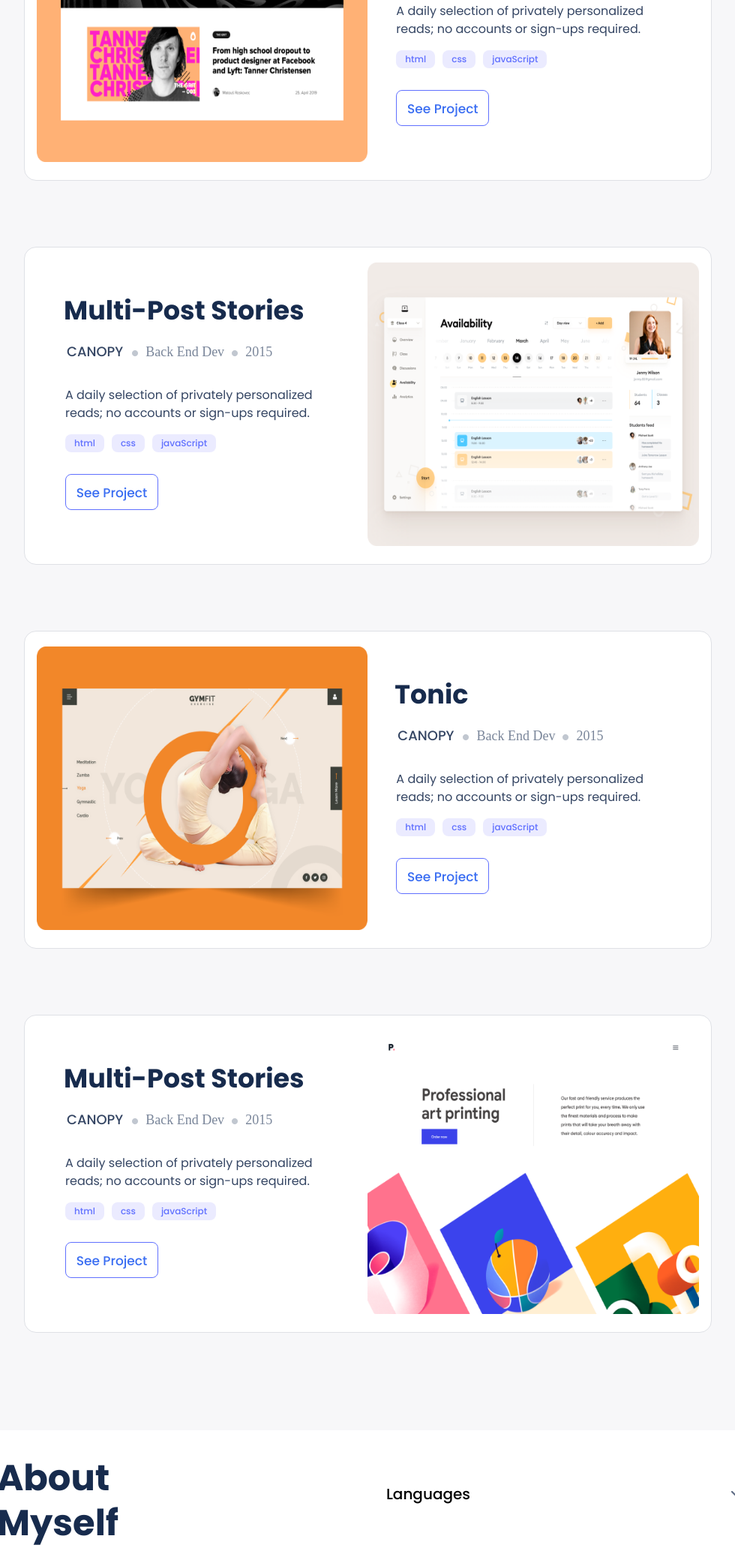
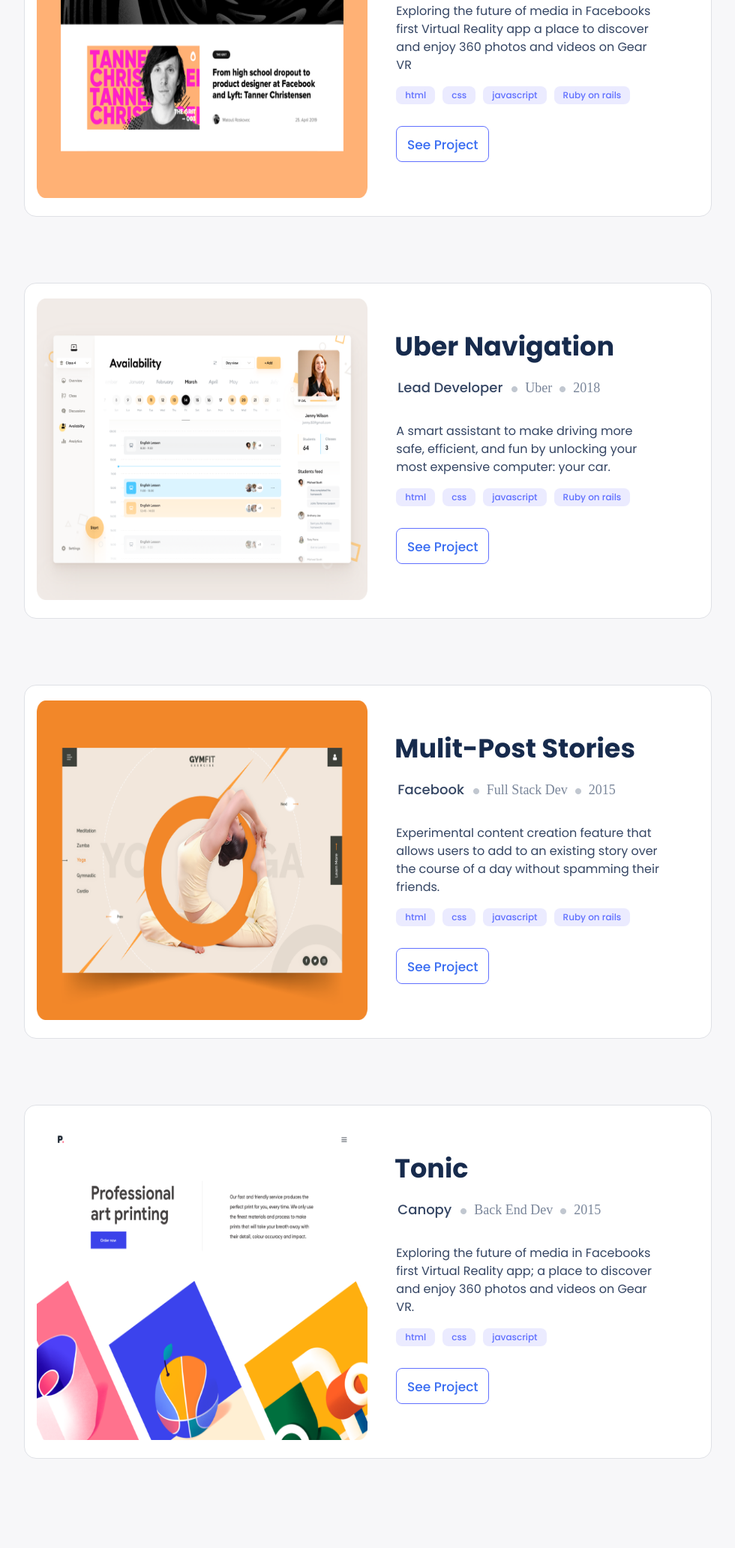
Before and after one commit to harlexkhal/Microverse-Porfolio-Website, a website: page index.html in a window 1280 px wide. Shown: the part 1216-3280 px from the top of the page at 75% size, without its empty margins (190-1170 px from the left). Drawn offline with Linux system fonts and the light colour scheme.

Commit message:
Add project/work section dynamicity from javascript objects

```diff
--- a/index.html
+++ b/index.html
@@ -96,114 +96,7 @@
 
       <section id="Portfolio">
         <ul class="project_contents">
-          <li class="project">
-            <img src="images/project1.png" alt="Project Image 1" />
-            <div class="project_description">
-              <h2 class="project_title">Tonic</h2>
-              <div class="project_info">
-                <p class="project_title_II">CANOPY</p>
-                <ul class="project_job_title_info_container">
-                  <li class="job_title_info">Back End Dev</li>
-                  <li class="job_title_info">2015</li>
-                </ul>
-              </div>
-              <p class="project_full_desc">
-                A daily selection of privately personalized reads; no accounts
-                or sign-ups required.
-              </p>
-              <div class="project_tags_container">
-                <ul class="tags_flex">
-                  <li class="project_tag">html</li>
-                  <li class="project_tag">css</li>
-                  <li class="project_tag">javaScript</li>
-                </ul>
-              </div>
-              <button type="button" class="view_project_btn proj_1">
-                See Project
-              </button>
-            </div>
-          </li>
-          <li class="project reverse_row">
-            <img src="images/project2.png" alt="Project Image 2" />
-            <div class="project_description">
-              <h2 class="project_title">Multi-Post Stories</h2>
-              <div class="project_info">
-                <p class="project_title_II">CANOPY</p>
-                <ul class="project_job_title_info_container">
-                  <li class="job_title_info">Back End Dev</li>
-                  <li class="job_title_info">2015</li>
-                </ul>
-              </div>
-              <p class="project_full_desc">
-                A daily selection of privately personalized reads; no accounts
-                or sign-ups required.
-              </p>
-              <div class="project_tags_container">
-                <ul class="tags_flex">
-                  <li class="project_tag">html</li>
-                  <li class="project_tag">css</li>
-                  <li class="project_tag">javaScript</li>
-                </ul>
-              </div>
-              <button type="button" class="view_project_btn proj_2">
-                See Project
-              </button>
-            </div>
-          </li>
-          <li class="project">
-            <img src="images/project3.png" alt="Project Image 3" />
-            <div class="project_description">
-              <h2 class="project_title">Tonic</h2>
-              <div class="project_info">
-                <p class="project_title_II">CANOPY</p>
-                <ul class="project_job_title_info_container">
-                  <li class="job_title_info">Back End Dev</li>
-                  <li class="job_title_info">2015</li>
-                </ul>
-              </div>
-              <p class="project_full_desc">
-                A daily selection of privately personalized reads; no accounts
-                or sign-ups required.
-              </p>
-              <div class="project_tags_container">
-                <ul class="tags_flex">
-                  <li class="project_tag">html</li>
-                  <li class="project_tag">css</li>
-                  <li class="project_tag">javaScript</li>
-                </ul>
-              </div>
-              <button type="button" class="view_project_btn proj_3">
-                See Project
-              </button>
-            </div>
-          </li>
-          <li class="project reverse_row">
-            <img src="images/project4.png" alt="Project Image 4" />
-            <div class="project_description">
-              <h2 class="project_title">Multi-Post Stories</h2>
-              <div class="project_info">
-                <p class="project_title_II">CANOPY</p>
-                <ul class="project_job_title_info_container">
-                  <li class="job_title_info">Back End Dev</li>
-                  <li class="job_title_info">2015</li>
-                </ul>
-              </div>
-              <p class="project_full_desc">
-                A daily selection of privately personalized reads; no accounts
-                or sign-ups required.
-              </p>
-              <div class="project_tags_container">
-                <ul class="tags_flex">
-                  <li class="project_tag">html</li>
-                  <li class="project_tag">css</li>
-                  <li class="project_tag">javaScript</li>
-                </ul>
-              </div>
-              <button type="button" class="view_project_btn proj_4">
-                See Project
-              </button>
-            </div>
-          </li>
+          <!--Dynamic Project Contents-->
         </ul>
       </section>
 
@@ -359,11 +252,12 @@
         </div>
       </section>
     </main>
+
     <div class="modal vanish">
       <div class="modal-content">
         <span class="close">&times;</span>
         <h2 class="project_title open_view_proj_title">
-          <!--Dynamic DOM content Name-->Project Name
+          <!--Dynamic DOM content Name-->.
         </h2>
         <div class="project_info open_view_proj_info">
           <p class="project_title_II">CANOPY</p>
@@ -389,14 +283,14 @@
                <ul class="btn_child_flex">
                 <li class="btn_li">
                   <form class= "btn_see_live" action="#">
-                    <button type="button" class="view_project_btn view_btn_1">
+                    <button type="submit" class="view_project_btn view_btn_1">
                       See live <img src="images/see_live_btn.png" alt="hamburger menu" class="btn_icon"/>
                     </button>
                   </form>>
                 </li>
                 <li class="btn_li">
                   <form class="btn_view_src" action="#">
-                    <button type="button" class="view_project_btn">
+                    <button type="submit" class="view_project_btn">
                       See Source <img src="images/see_source_btn.png" alt="hamburger menu" class="btn_icon"/>
                     </button>
                   </form>
--- a/script.js
+++ b/script.js
@@ -24,11 +24,8 @@
   menuLink.addEventListener('click', closeMenu);
 });
 
-// Pop-up modal implementation
-const btnProjectOne = document.querySelector('.proj_1');
-const btnProjectTwo = document.querySelector('.proj_2');
-const btnProjectThree = document.querySelector('.proj_3');
-const btnProjectFour = document.querySelector('.proj_4');
+// Project section dynamic load and pop-up window implementation
+const projectSectionDom = document.querySelector('.project_contents');
 
 const popupModal = document.querySelector('.modal');
 const closeModal = document.querySelector('.close');
@@ -39,51 +36,96 @@
 const demoLinkDom = document.querySelector('.btn_see_live');
 const projectImageLinkDom = document.querySelector('.view_proj_img');
 
-const firstProject = {
+const projectsArray = [
+  {
+    name: 'Facebook 360',
+    description: 'Exploring the future of media in Facebooks first Virtual Reality app a place to discover and enjoy 360 photos and videos on Gear VR',
+    imageLink: 'images/project1.png',
+    technologies: ['html', 'css', 'javascript', 'Ruby on rails'],
+    role: 'Full Stack Dev',
+    company: 'Facebook',
+    year: '2015',
+    sourceLink: 'https://github.com/harlexkhal/Microverse-Porfolio-Website',
+    demoLink: 'https://harlexkhal.github.io/Microverse-Porfolio-Website/',
+  },
+  {
+    name: 'Uber Navigation',
+    description: 'A smart assistant to make driving more safe, efficient, and fun by unlocking your most expensive computer: your car.',
+    imageLink: 'images/project2.png',
+    technologies: ['html', 'css', 'javascript', 'Ruby on rails'],
+    role: 'Uber',
+    company: 'Lead Developer',
+    year: '2018',
+    sourceLink: 'https://github.com/harlexkhal/Microverse-Porfolio-Website',
+    demoLink: 'https://harlexkhal.github.io/Microverse-Porfolio-Website/',
+  },
+  {
+    name: 'Mulit-Post Stories',
+    description: 'Experimental content creation feature that allows users to add to an existing story over the course of a day without spamming their friends.',
+    imageLink: 'images/project3.png',
+    technologies: ['html', 'css', 'javascript', 'Ruby on rails'],
+    role: 'Full Stack Dev',
+    company: 'Facebook',
+    year: '2015',
+    sourceLink: 'https://github.com/harlexkhal/Microverse-Porfolio-Website',
+    demoLink: 'https://harlexkhal.github.io/Microverse-Porfolio-Website/',
+  },
+  {
     name: 'Tonic',
-  description: 'A daily selection of privately personalized reads; no accounts or sign-ups required.',
-  imageLink: 'images/project1.png',
-  technologies: ['html', 'css', 'javascript'],
-  sourceLink: '#',
-  demoLink: '#',
-};
-
-const secondProject = {
-  name: 'Multi-Post Stories',
-  description: 'A daily selection of privately personalized reads; no accounts or sign-ups required.',
-  imageLink: 'images/project2.png',
-  technologies: ['html', 'css', 'javascript'],
-  sourceLink: '#',
-  demoLink: '#',
-};
-
-const thirdProject = {
-  name: 'Tonic',
-  description: 'A daily selection of privately personalized reads; no accounts or sign-ups required.',
-  imageLink: 'images/project3.png',
-  technologies: ['html', 'css', 'javascript'],
-  sourceLink: '#',
-  demoLink: '#',
-};
-
-const fourthProject = {
-  name: 'Multi-Post Stories',
-  description: 'A daily selection of privately personalized reads; no accounts or sign-ups required.',
+    description: 'Exploring the future of media in Facebooks first Virtual Reality app; a place to discover and enjoy 360 photos and videos on Gear VR.',
     imageLink: 'images/project4.png',
     technologies: ['html', 'css', 'javascript'],
-  sourceLink: '#',
-  demoLink: '#',
-};
+    role: 'Back End Dev',
+    company: 'Canopy',
+    year: '2015',
+    sourceLink: 'https://github.com/harlexkhal/Microverse-Porfolio-Website',
+    demoLink: 'https://harlexkhal.github.io/Microverse-Porfolio-Website/',
+  },
+];
 
-btnProjectOne.addEventListener('click', () => {
-  nameDom.innerHTML = firstProject.name;
-  descriptionDom.innerHTML = firstProject.description;
-  projectImageLinkDom.src = firstProject.imageLink;
-  sourceLinkDom.action = firstProject.sourceLink;
-  demoLinkDom.action = firstProject.demoLink;
+(() => {
+  projectSectionDom.innerHTML = '';
+  for (let i = 0; i < projectsArray.length; i += 1) {
+    let techlist = '';
+    for (let j = 0; j < projectsArray[i].technologies.length; j += 1) {
+      techlist = `${techlist}<li class="project_tag">${projectsArray[i].technologies[j]}</li>`;
+    }
+    projectSectionDom.innerHTML = `${projectSectionDom.innerHTML}
+    <li class="project">
+    <img src="${projectsArray[i].imageLink}" alt="Project Image 1" />
+    <div class="project_description">
+      <h2 class="project_title">${projectsArray[i].name}</h2>
+      <div class="project_info">
+        <p class="project_title_II">${projectsArray[i].company}</p>
+        <ul class="project_job_title_info_container">
+          <li class="job_title_info">${projectsArray[i].role}</li>
+          <li class="job_title_info">${projectsArray[i].year}</li>
+        </ul>
+      </div>
+      <p class="project_full_desc">
+       ${projectsArray[i].description}
+      </p>
+      <div class="project_tags_container">
+        <ul class="tags_flex">
+         ${techlist}
+        </ul>
+      </div>
+      <button type="button" class="view_project_btn proj_${i + 1}">
+        See Project
+      </button>
+    </div>
+    </li>`;
+  }
+  for (let i = 0; i < projectsArray.length; i += 1) {
+    document.querySelector(`.proj_${i + 1}`).addEventListener('click', () => {
+      nameDom.innerHTML = projectsArray[i].name;
+      descriptionDom.innerHTML = projectsArray[i].description;
+      projectImageLinkDom.src = projectsArray[i].imageLink;
+      sourceLinkDom.action = projectsArray[i].sourceLink;
+      demoLinkDom.action = projectsArray[i].demoLink;
       technologiesDom.innerHTML = '';
-  for (let i = 0; i < firstProject.technologies.length; i += 1) {
-    technologiesDom.innerHTML = `${technologiesDom.innerHTML}<li class="project_tag">${firstProject.technologies[i]}</li>`;
+      for (let j = 0; j < projectsArray[i].technologies.length; j += 1) {
+        technologiesDom.innerHTML = `${technologiesDom.innerHTML}<li class="project_tag">${projectsArray[j].technologies[j]}</li>`;
       }
       popupModal.classList.remove('vanish');
       popupModal.classList.add('show');
@@ -91,57 +133,8 @@
       logo.classList.add('blur');
       document.body.style.overflowY = 'hidden';
     });
-
-btnProjectTwo.addEventListener('click', () => {
-  nameDom.innerHTML = secondProject.name;
-  descriptionDom.innerHTML = secondProject.description;
-  projectImageLinkDom.src = secondProject.imageLink;
-  sourceLinkDom.action = secondProject.sourceLink;
-  demoLinkDom.action = secondProject.demoLink;
-  technologiesDom.innerHTML = '';
-  for (let i = 0; i < secondProject.technologies.length; i += 1) {
-    technologiesDom.innerHTML = `${technologiesDom.innerHTML}<li class="project_tag">${secondProject.technologies[i]}</li>`;
   }
-  popupModal.classList.remove('vanish');
-  popupModal.classList.add('show');
-  mobileMenu.classList.add('blur');
-  logo.classList.add('blur');
-  document.body.style.overflowY = 'hidden';
-});
-
-btnProjectThree.addEventListener('click', () => {
-  nameDom.innerHTML = thirdProject.name;
-  descriptionDom.innerHTML = thirdProject.description;
-  projectImageLinkDom.src = thirdProject.imageLink;
-  sourceLinkDom.action = thirdProject.sourceLink;
-  demoLinkDom.action = thirdProject.demoLink;
-  technologiesDom.innerHTML = '';
-  for (let i = 0; i < thirdProject.technologies.length; i += 1) {
-    technologiesDom.innerHTML = `${technologiesDom.innerHTML}<li class="project_tag">${thirdProject.technologies[i]}</li>`;
-  }
-  popupModal.classList.remove('vanish');
-  popupModal.classList.add('show');
-  mobileMenu.classList.add('blur');
-  logo.classList.add('blur');
-  document.body.style.overflowY = 'hidden';
-});
-
-btnProjectFour.addEventListener('click', () => {
-  nameDom.innerHTML = fourthProject.name;
-  descriptionDom.innerHTML = fourthProject.description;
-  projectImageLinkDom.src = fourthProject.imageLink;
-  sourceLinkDom.action = fourthProject.sourceLink;
-  demoLinkDom.action = fourthProject.demoLink;
-  technologiesDom.innerHTML = '';
-  for (let i = 0; i < fourthProject.technologies.length; i += 1) {
-    technologiesDom.innerHTML = `${technologiesDom.innerHTML}<li class="project_tag">${fourthProject.technologies[i]}</li>`;
-  }
-  popupModal.classList.remove('vanish');
-  popupModal.classList.add('show');
-  mobileMenu.classList.add('blur');
-  logo.classList.add('blur');
-  document.body.style.overflowY = 'hidden';
-});
+})();
 
 closeModal.addEventListener('click', () => {
   popupModal.classList.remove('show');
```
Also changed, not shown: 1 other file. Lines whose indentation alone changed are shown as unchanged.
